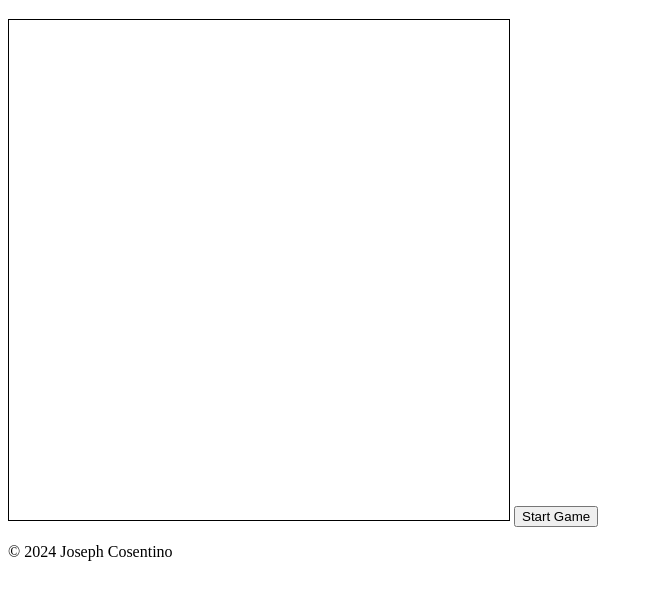
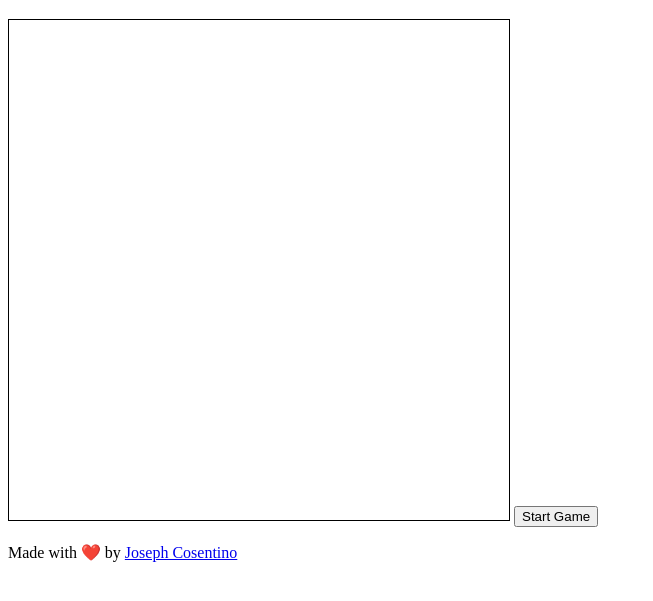
Before and after one commit to jcosentino11/whack-a-mole, a plain HTML site: page priv/index.html in a window 1280 px wide. Shown: the part 61-662 px from the top of the page, without its empty margins (0-653 px from the left). Drawn offline with Linux system fonts and the light colour scheme.

Commit message:
change page footer

```diff
--- a/priv/index.html
+++ b/priv/index.html
@@ -56,7 +56,7 @@
       <button id="startButton">Start Game</button>
     </main>
     <footer>
-      <p>&copy; 2024 Joseph Cosentino</p>
+      <p>Made with ❤️ by <a href="https://josephcosentino.me">Joseph Cosentino</a></p>
     </footer>
     <script src="static/client.js"></script>
   </body>
```
